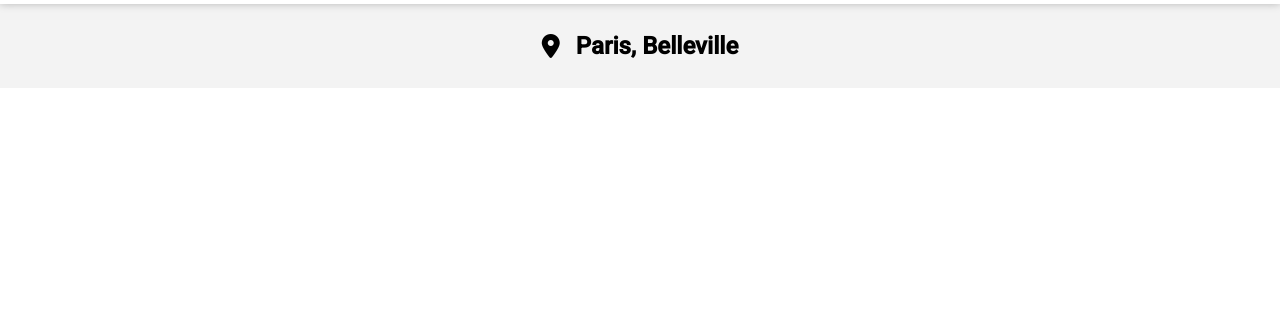
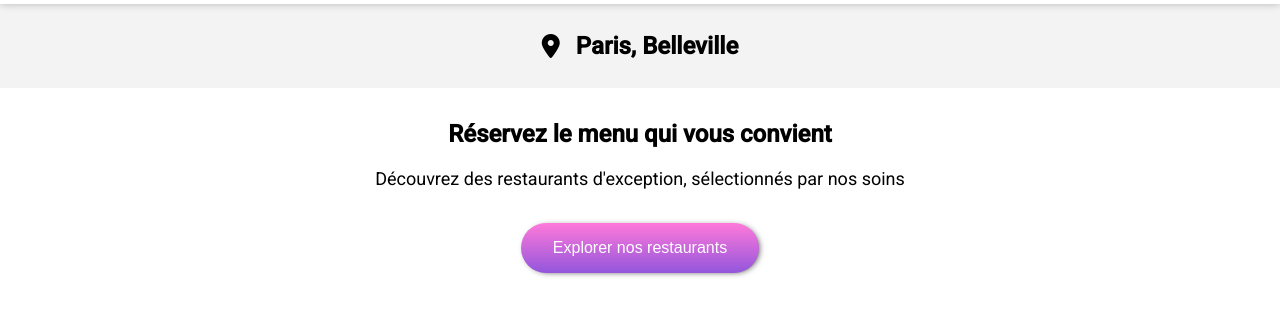
Before and after one commit to julien2ab/OhMyFood, a plain HTML site: page index.html in a window 1280 px wide. Shown: the part 86-402 px from the top of the page. Drawn offline with Linux system fonts and the light colour scheme; a web font is replaced by a local one.

Commit message:
partie explorer + button

```diff
--- a/assets/styles.css
+++ b/assets/styles.css
@@ -34,3 +34,36 @@ main .city {
 main .city i {
   font-size: 1.5rem;
 }
+
+/* EXPLORER */
+
+.explorer {
+  text-align: center;
+}
+
+.explorer h2 {
+  margin-top: 2rem;
+  font-size: 24px;
+}
+
+.explorer p {
+  font-size: 18px;
+}
+
+.explorer button {
+  color: white;
+  font-weight: 500;
+  font-size: 16px;
+  padding: 1rem 2rem;
+  border: none;
+  border-radius: 2rem;
+  box-shadow: 2px 1px 7px -3px #000000;
+  background-image: linear-gradient(#FF79DA, #9356DC);
+  transition: transform 200ms;
+  margin-top: 1rem;
+}
+
+.explorer button:hover {
+  transform: scale(1.02);
+  opacity: 0.9;
+}
--- a/index.html
+++ b/index.html
@@ -16,6 +16,16 @@
         <i class="fa-solid fa-location-dot"></i>
         <h2>Paris, Belleville</h2>
       </div>
+
+      <section class="explorer">
+        <h2>Réservez le menu qui vous convient</h2>
+        <p>Découvrez des restaurants d'exception, sélectionnés par nos soins</p>
+        <button>Explorer nos restaurants</button>
+
+        <div class="gradient">
+
+        </div>
+      </section>
     </main>
   </body>
 </html>
```
